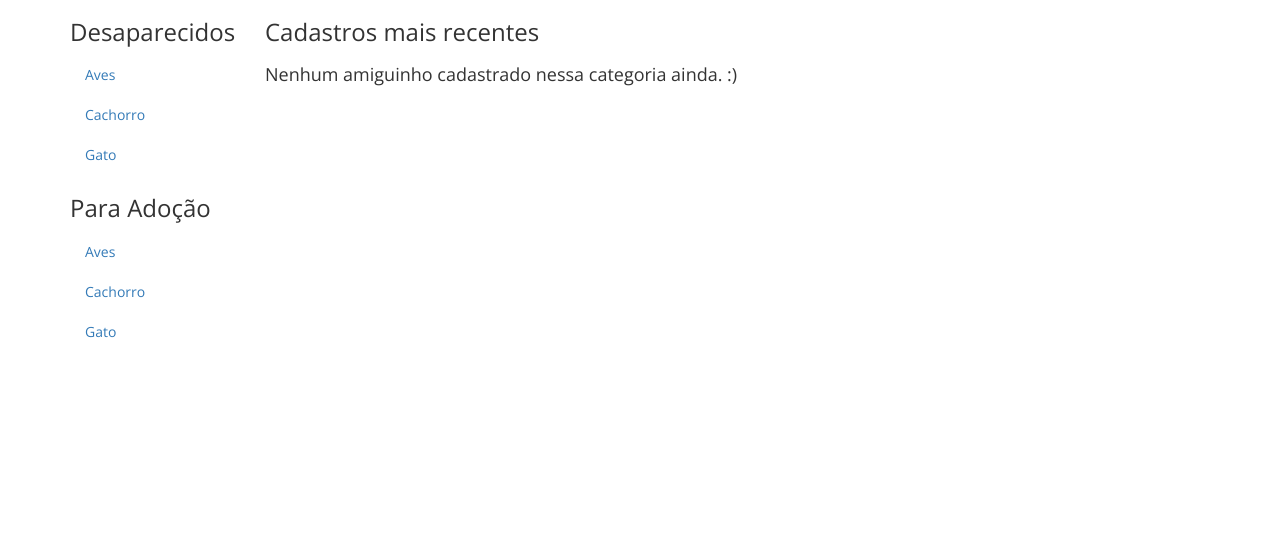
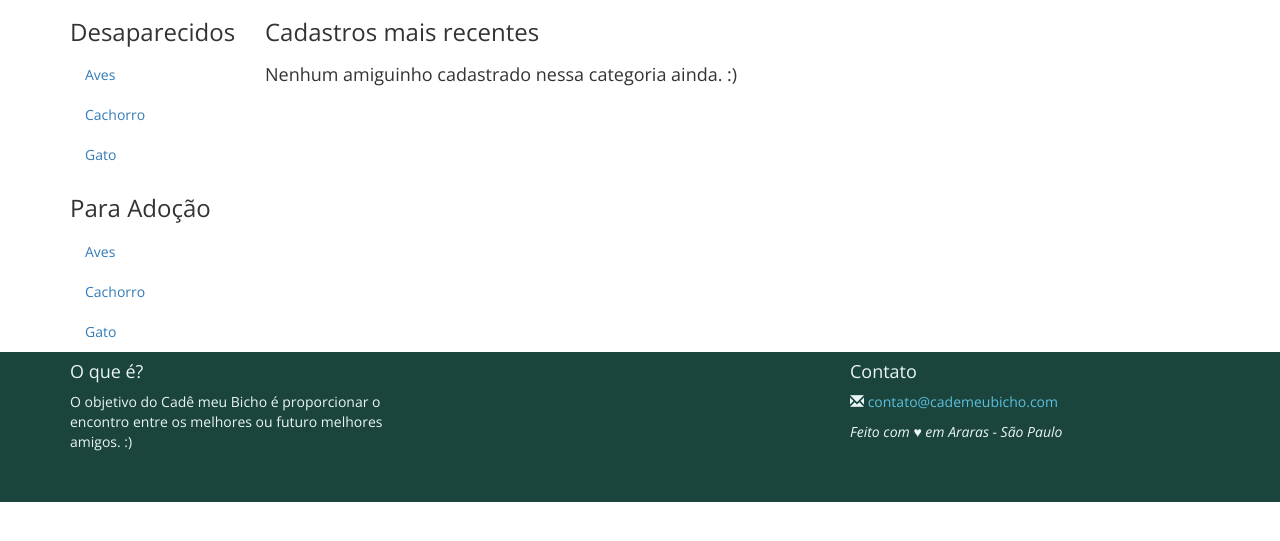
Before and after one commit to jllorencetti/pets, a Django app: page / in a window 1280 px wide. Shown: the part 72-613 px from the top of the page. Run offline with Django 3.2, Linux system fonts and the light colour scheme; data comes from the database, SQL or seed files in the repository; data that the repository does not hold is empty; some libraries are stand-ins or nearby versions.

Commit message:
Added a simple footer with basic contact info.

```diff
--- a/pets/static/css/pets.css
+++ b/pets/static/css/pets.css
@@ -57,3 +57,20 @@ li.active {
 .italic {
   font-style: italic;
 }
+
+/** Footer **/
+.footer {
+  background-color: #1b443c;
+  color: #e9f6f4;
+  height: 250px;
+}
+
+.footer a {
+  color: #5bc0dE;
+}
+
+@media (min-width: 768px) {
+  .footer {
+    height: 150px;
+  }
+}
--- a/pets/templates/_layouts/base.html
+++ b/pets/templates/_layouts/base.html
@@ -98,6 +98,28 @@
     </div>
   </div>
 </div>
+
+<div class="footer">
+  <div class="container">
+    <div class="row">
+      <div class="col-md-4">
+        <h4>O que é?</h4>
+
+        <p>O objetivo do Cadê meu Bicho é proporcionar o encontro entre os melhores ou futuro melhores amigos. :)</p>
+      </div>
+      <div class="col-md-4 col-md-offset-4">
+        <h4>Contato</h4>
+
+        <ul class='list-unstyled'>
+          <li>
+            <i class="glyphicon glyphicon-envelope"></i> <a href="mailto:contato@cademeubicho.com">contato@cademeubicho.com</a>
+          </li>
+        </ul>
+        <i>Feito com &hearts; em Araras - São Paulo</i>
+      </div>
+    </div>
+  </div>
+</div>
 <script src="{% static 'js/jquery-2.1.1.min.js' %}"></script>
 <script src="{% static 'js/bootstrap.min.js' %}"></script>
 <script src="{% static 'js/lightbox.js' %}"></script>
```
